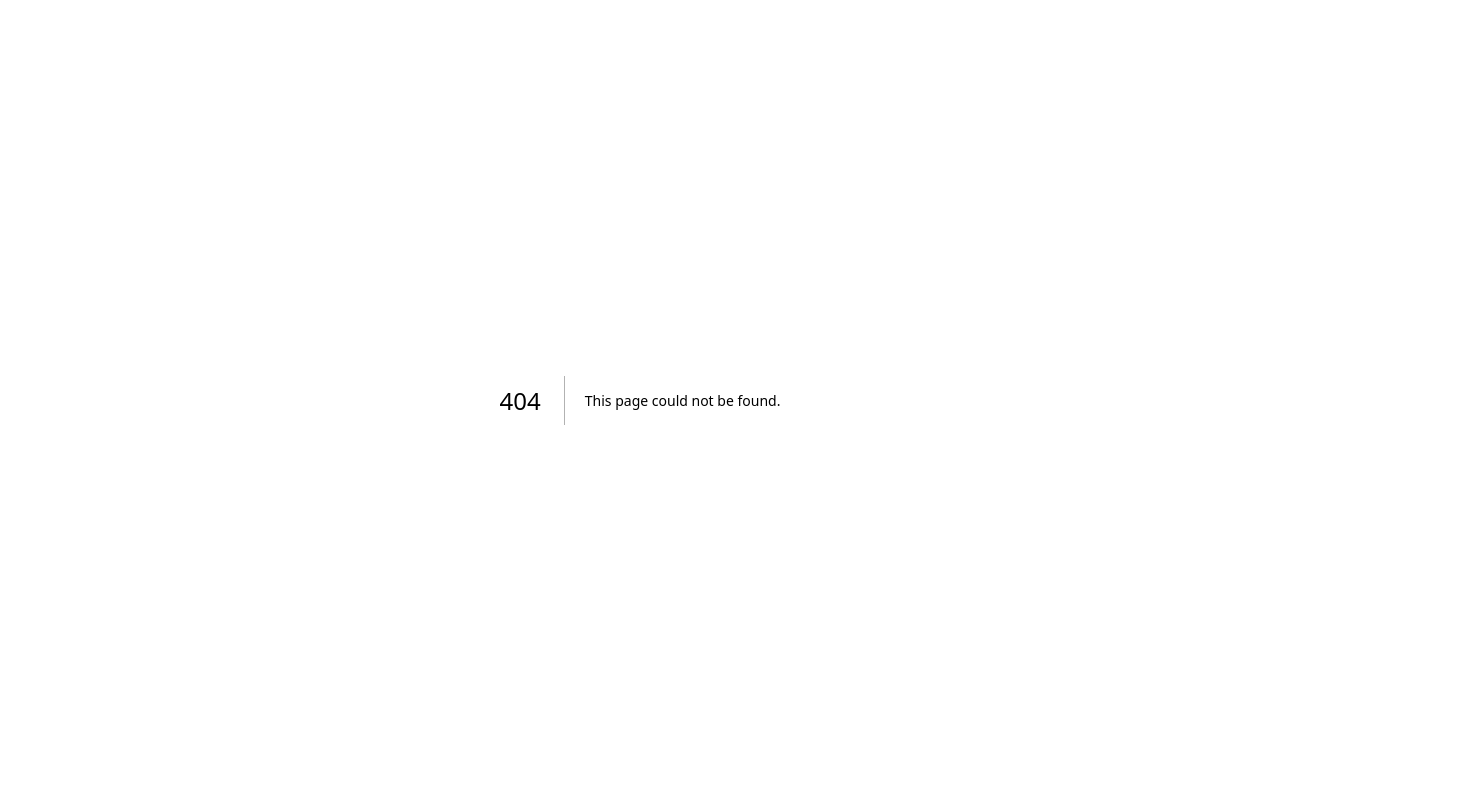
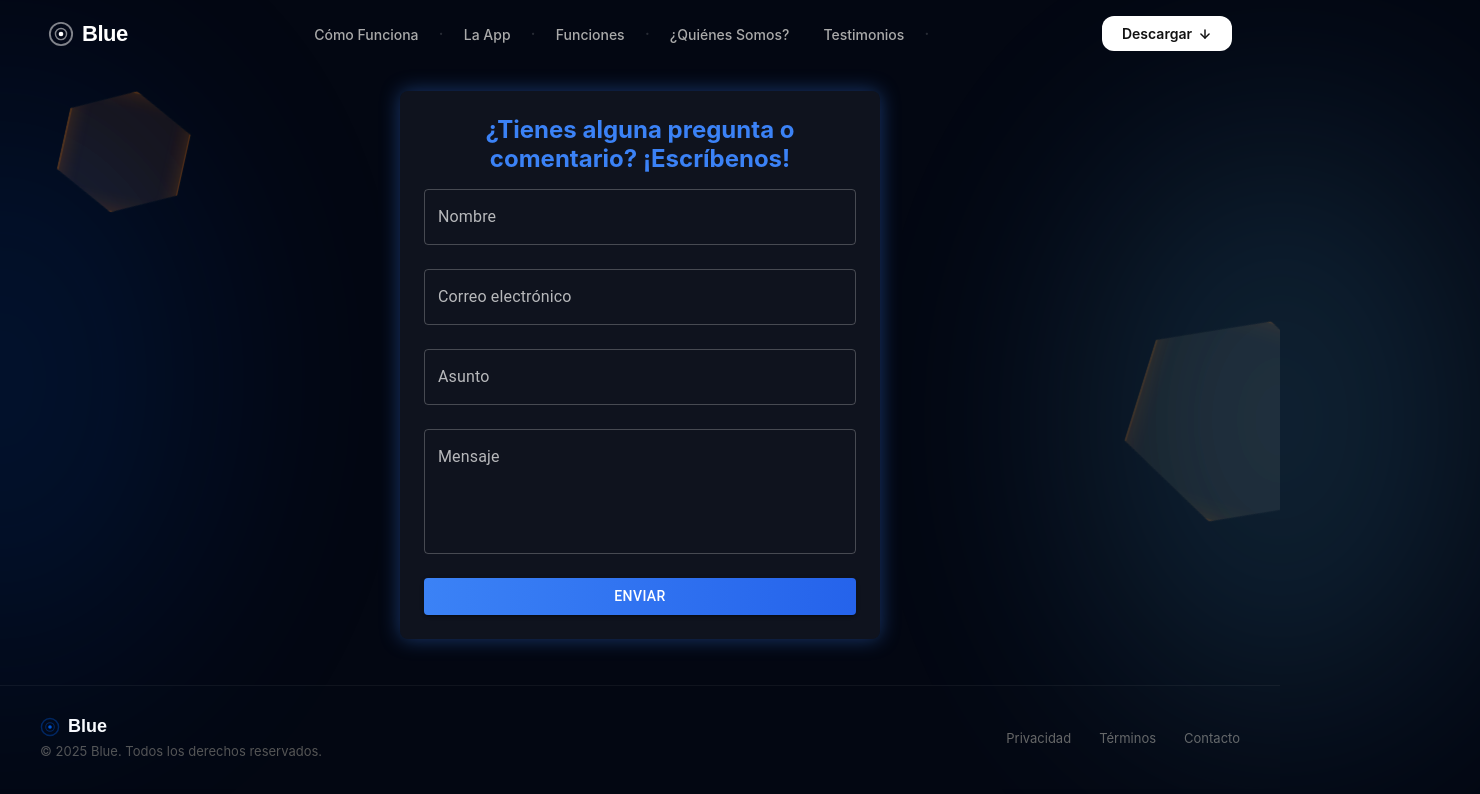
Before and after one commit to BluePeru/LandingPage, a Next.js app: page /contact in a window 1280 px wide. Before the commit this address had no page. Shown: the top 794 px of the page, 1480 px wide, since content can reach past the window. Built offline with nearby package versions, Linux system fonts and the light colour scheme.

Commit message:
Añadido de página de contacto y cambios generales

```diff
--- /dev/null
+++ b/app/components/ClientWrapper.tsx
@@ -0,0 +1,39 @@
+"use client";
+import { useState, useEffect } from "react";
+import Loader from "./loader";
+import Navbar from "./navbar";
+import Footer from "./footer";
+
+export default function ClientWrapper({ children }: { children: React.ReactNode }) {
+  const [loading, setLoading] = useState(true);
+  const [fade, setFade] = useState(false);
+
+  useEffect(() => {
+    const alreadyLoaded = sessionStorage.getItem("alreadyLoaded");
+
+    if (alreadyLoaded) {
+      // ✅ usar callback asincrónico para evitar el warning
+      setTimeout(() => {
+        setLoading(false);
+        setFade(true);
+      }, 0);
+    } else {
+      const timer = setTimeout(() => {
+        setLoading(false);
+        setFade(true);
+        sessionStorage.setItem("alreadyLoaded", "true");
+      }, 2000);
+      return () => clearTimeout(timer);
+    }
+  }, []);
+
+  if (loading) return <Loader />;
+
+  return (
+    <div className={fade ? "fade-in" : ""}>
+      <Navbar />
+      {children}
+      <Footer />
+    </div>
+  );
+}
--- /dev/null
+++ b/app/components/contact.tsx
@@ -0,0 +1,149 @@
+import { TextField, Button, Box } from "@mui/material";
+import { useForm } from "react-hook-form";
+import emailjs from "emailjs-com";
+import { createTheme, ThemeProvider } from "@mui/material/styles";
+
+const theme = createTheme({
+  palette: {
+    mode: "dark",
+    primary: { main: "#3b82f6" },
+    error: { main: "#e63946" },
+    text: { primary: "#f9fafb" },
+  },
+});
+
+type ContactFormData = {
+  nombre: string;
+  correo: string;
+  mensaje: string;
+  titulo: string; // asunto obligatorio
+  time: Date;
+};
+
+export default function Contact() {
+  const { register, handleSubmit, reset, formState: { errors } } = useForm<ContactFormData>();
+
+  const onSubmit = (data: ContactFormData) => {
+  emailjs.send(
+    "service_f89ilps",
+    "template_9slgh3g",
+    {
+      name: data.nombre,       // mapear a name
+    email: data.correo,
+    message: data.mensaje,   // mapear a message
+    title: data.titulo,
+    time: new Date().toLocaleString()
+    },
+    "sP4XZg1c-m-pXYRyU"
+  )
+  .then(() => {
+    alert("Mensaje enviado con éxito. ¡Gracias por contactarnos!");
+    reset();
+  })
+  .catch((error) => {
+    console.error("Error detallado:", error);
+    alert("Error al enviar el mensaje. Por favor, inténtalo de nuevo.");
+  });
+};
+
+
+  return (
+    <section className="contact-section" id="contacto">
+      <div className="aurora aurora-left"></div>
+      <div className="aurora aurora-right"></div>
+
+      <div className="floating-hexagons">
+        <div className="hero-hex fh-4"></div>
+        <div className="hero-hex fh-5"></div>
+      </div>
+
+      <ThemeProvider theme={theme}>
+        <Box
+          component="form"
+          onSubmit={handleSubmit(onSubmit)}
+          sx={{
+            maxWidth: 480,
+            margin: "0 auto",
+            padding: 3,
+            background: "rgba(255,255,255,0.05)",
+            borderRadius: 2,
+            boxShadow: "0 0 20px rgba(59,130,246,0.4)",
+            backdropFilter: "blur(6px)",
+          }}
+        >
+          <h2 style={{ textAlign: "center", color: "#3b82f6" }}>
+            ¿Tienes alguna pregunta o comentario? ¡Escríbenos!
+          </h2>
+
+          {/* Nombre */}
+          <TextField
+            label="Nombre"
+            variant="outlined"
+            fullWidth
+            margin="normal"
+            {...register("nombre", { required: "El nombre es obligatorio" })}
+            error={!!errors.nombre}
+            helperText={errors.nombre?.message}
+          />
+
+          {/* Correo */}
+          <TextField
+            label="Correo electrónico"
+            type="email"
+            variant="outlined"
+            fullWidth
+            margin="normal"
+            {...register("correo", {
+              required: "El correo es obligatorio",
+              pattern: {
+                value: /^[^\s@]+@[^\s@]+\.[^\s@]+$/,
+                message: "Formato de correo inválido",
+              },
+            })}
+            error={!!errors.correo}
+            helperText={errors.correo?.message}
+          />
+
+          {/* Asunto (title) */}
+          <TextField
+            label="Asunto"
+            variant="outlined"
+            fullWidth
+            margin="normal"
+            {...register("titulo", { required: "El asunto es obligatorio" })}
+            error={!!errors.titulo}
+            helperText={errors.titulo?.message}
+          />
+
+          {/* Mensaje */}
+          <TextField
+            label="Mensaje"
+            multiline
+            rows={4}
+            variant="outlined"
+            fullWidth
+            margin="normal"
+            {...register("mensaje", {
+              required: "El mensaje es obligatorio",
+              minLength: { value: 10, message: "Debe tener al menos 10 caracteres" },
+            })}
+            error={!!errors.mensaje}
+            helperText={errors.mensaje?.message}
+          />
+
+          <Button
+            type="submit"
+            variant="contained"
+            fullWidth
+            sx={{
+              mt: 2,
+              background: "linear-gradient(90deg, #3b82f6, #2563eb)",
+            }}
+          >
+            Enviar
+          </Button>
+        </Box>
+      </ThemeProvider>
+    </section>
+  );
+}
--- a/app/components/footer.tsx
+++ b/app/components/footer.tsx
@@ -1,3 +1,5 @@
+"use client";
+
 import Link from "next/link";
 
 
@@ -17,9 +19,9 @@ export default function Footer() {
         <p className="footer-copy">© 2025 Blue. Todos los derechos reservados.</p>
       </div>
       <div className="footer-right">
-        <a href="#" className="footer-link">Privacidad</a>
-        <a href="#" className="footer-link">Términos</a>
-        <a href="#" className="footer-link">Contacto</a>
+        <Link href="/privacity" className="footer-link">Privacidad</Link>
+        <Link href="/terms" className="footer-link">Términos</Link>
+        <Link href="/contact" className="footer-link">Contacto</Link>
       </div>
     </div>
   </footer>
--- a/app/components/navbar.tsx
+++ b/app/components/navbar.tsx
@@ -4,7 +4,7 @@ import Link from "next/link";
 export default function Navbar() {
   return (
     <nav className="navbar" id="main-nav">
-    <a href="#hero" className="nav-logo">
+    <a href="/home" className="nav-logo">
       <svg width="26" height="26" viewBox="0 0 28 28" fill="none">
         <circle cx="14" cy="14" r="12" stroke="rgba(255,255,255,0.5)" strokeWidth="2" fill="none" />
         <circle cx="14" cy="14" r="6" stroke="rgba(255,255,255,0.5)" strokeWidth="1.5" fill="none" />
@@ -16,24 +16,24 @@ export default function Navbar() {
       <span></span><span></span><span></span>
     </button>
     <ul className="nav-links" id="nav-links">
-      <li><a href="#how-it-works" className="nav-link">Cómo Funciona</a></li>
+      <li><Link href="/home#how-it-works" className="nav-link">Cómo Funciona</Link></li>
       <li className="nav-dot">·</li>
-      <li><a href="#app-preview" className="nav-link">La App</a></li>
+      <li><Link href="/home#app-preview" className="nav-link">La App</Link></li>
       <li className="nav-dot">·</li>
-      <li><a href="#features" className="nav-link">Funciones</a></li>
+      <li><Link href="/home#features" className="nav-link">Funciones</Link></li>
       <li className="nav-dot">·</li>
-      <li><a href="#whoarewe" className="nav-link">¿Quiénes Somos?</a></li>
-            <li><a href="#hero" className="nav-link">Testimonios</a></li>
+      <li><Link href="/home#whoarewe" className="nav-link">¿Quiénes Somos?</Link></li>
+            <li><Link href="/home#testimonials" className="nav-link">Testimonios</Link></li>
       <li className="nav-dot">·</li>
     </ul>
-    <a href="#cta" className="nav-cta-btn">
+    <Link href="/home#cta" className="nav-cta-btn">
       Descargar
       <svg width="14" height="14" viewBox="0 0 24 24" fill="none" stroke="currentColor" strokeWidth="2.5"
         strokeLinecap="round" strokeLinejoin="round">
         <path d="M12 5v14" />
         <path d="m5 12 7 7 7-7" />
       </svg>
-    </a>
+    </Link>
   </nav>
   );
 }
--- /dev/null
+++ b/app/contact/page.tsx
@@ -0,0 +1,12 @@
+
+"use client";
+import Contact from "../components/contact";
+
+
+export default function ContactPage() {
+  return (
+    <>
+      <Contact />
+    </>
+  );
+}
--- a/app/layout.tsx
+++ b/app/layout.tsx
@@ -1,6 +1,7 @@
 import type { Metadata } from "next";
 import { Geist, Geist_Mono } from "next/font/google";
 import "./styles/globals.css";
+import ClientWrapper from "./components/ClientWrapper";
 
 const geistSans = Geist({
   variable: "--font-geist-sans",
@@ -21,13 +22,21 @@ export default function RootLayout({
   children,
 }: Readonly<{
   children: React.ReactNode;
-}>) {
+}>)
+
+{
+
   return (
     <html
       lang="en"
       className={`${geistSans.variable} ${geistMono.variable} h-full antialiased`}
     >
-      <body className="min-h-full flex flex-col">{children}</body>
+      <body>
+         <ClientWrapper>
+            {/* solo se muestra la pantalla de carga */}
+            <main>{children}</main>
+          </ClientWrapper>
+      </body>
     </html>
   );
 }
--- a/app/styles/globals.css
+++ b/app/styles/globals.css
@@ -63,6 +63,13 @@ body {
   color: #fff;
   overflow-x: hidden;
   user-select: none;
+}
+
+.app-body {
+  margin: 0;
+  min-height: 100vh;
+  display: flex;
+  flex-direction: column;
 }
 
 a {
@@ -143,7 +150,8 @@ ul {
   background: rgba(3, 7, 18, 0.7);
   backdrop-filter: blur(20px);
   -webkit-backdrop-filter: blur(20px);
-  border-bottom: 1px solid rgba(255, 255, 255, 0.05);
+  border-bottom: 1px solid rgba(3, 7, 18, 0.7);
+
 }
 
 .nav-logo {
@@ -1414,7 +1422,7 @@ ul {
 /* ==================== FOOTER ==================== */
 .footer {
   border-top: 1px solid rgba(255, 255, 255, 0.05);
-  padding: 40px 48px;
+  padding: 30px;
   background: #030712
 }
 
@@ -1629,3 +1637,31 @@ ul {
   }
 
 }
+
+/* Sección de contacto: ocupa casi toda la pantalla y centra el contenido */
+.contact-section {
+  min-height: 80vh;          /* ocupa toda la altura de la ventana */
+  display: flex;              /* activa flexbox */
+  align-items: center;        /* centra verticalmente */
+  justify-content: center;    /* centra horizontalmente */
+  margin-top: 45px;
+}
+
+/* Contenedor del formulario con efecto glass */
+.contact-form {
+  width: 100%;
+  max-width: 480px;
+  background: rgba(255, 255, 255, 0.05); /* semi-transparente sobre fondo */
+  padding: 2rem;
+  border-radius: 12px;
+  box-shadow: 0 0 20px rgba(59, 130, 246, 0.4); /* glow azul */
+  backdrop-filter: blur(6px); /* efecto glass */
+}
+
+/* Título del formulario */
+.contact-form h2 {
+  margin-bottom: 1.5rem;
+  text-align: center;
+  font-size: 1.6rem;
+  color: #3b82f6; /* azul eléctrico */
+}
```
Also changed, not shown: app/home/page.tsx (added, +12 -0 lines), app/page.tsx (+4 -18 lines), package.json (+6 -1 lines), 1 other file (tests, documents, lock files or other folders).
